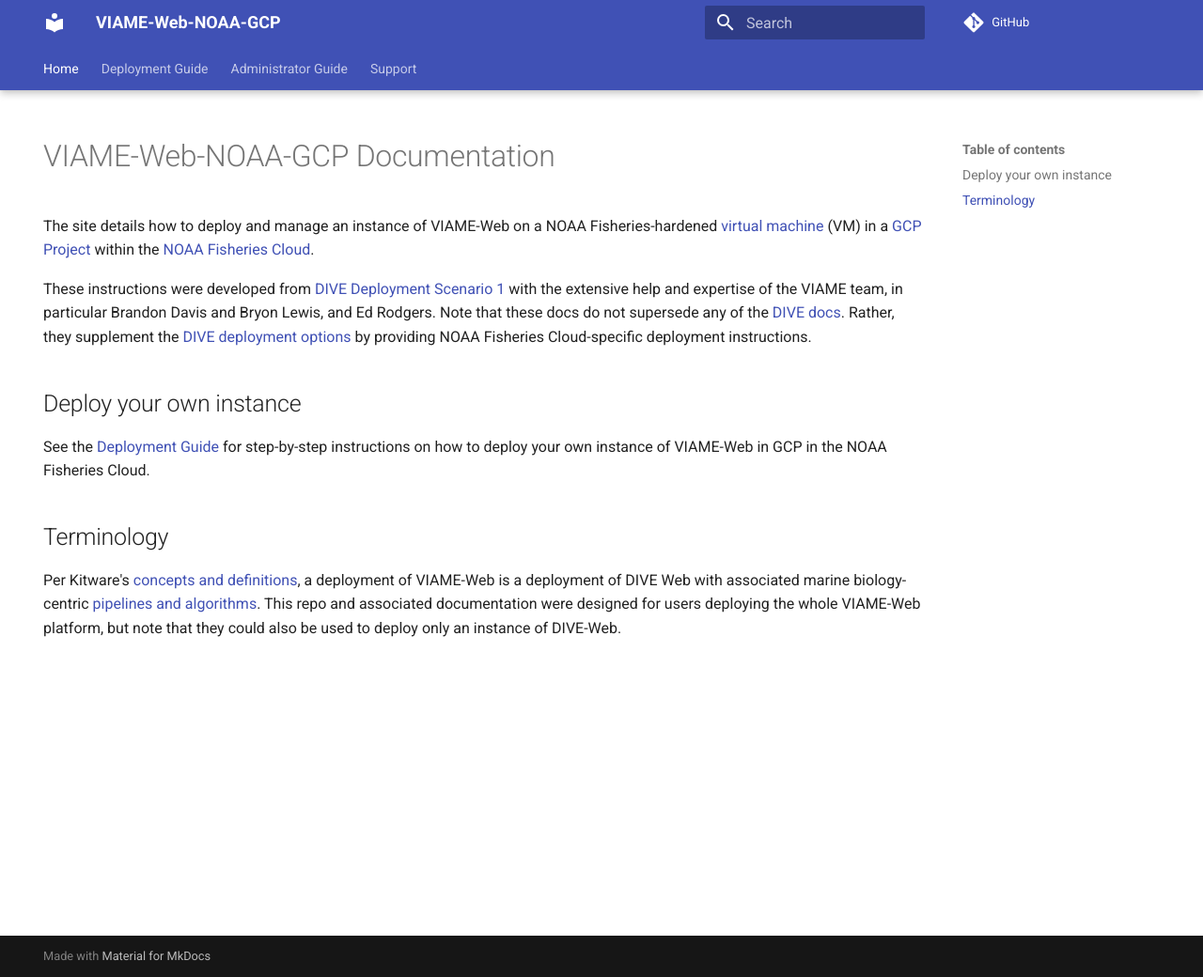
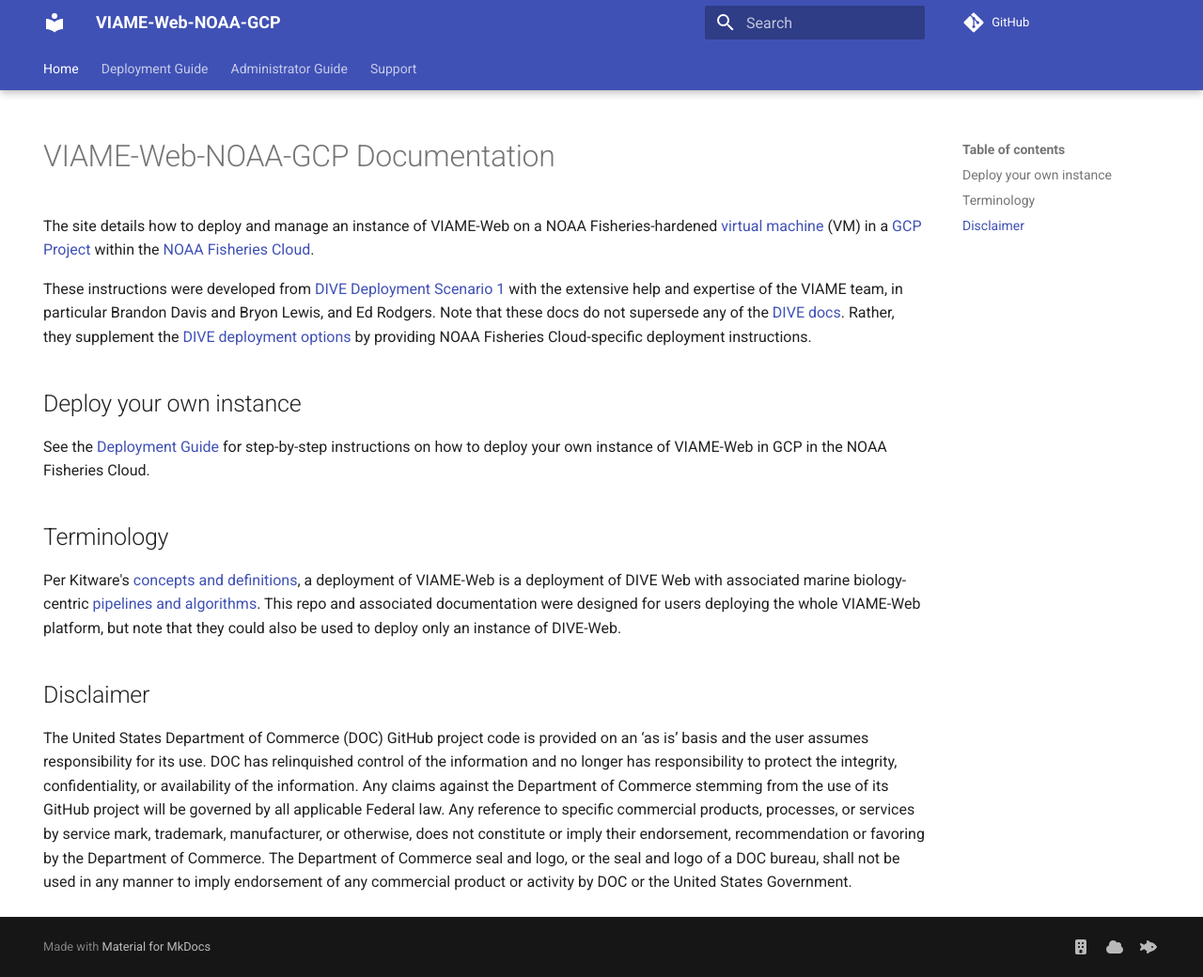
Before and after one commit to SWFSC/viame-web-noaa-gcp, an MkDocs documentation site: the page built from docs/index.md, in a window 1280 px wide and 1040 px high. Shown: the whole window at 94% size. Built offline with MkDocs 1.6.1 and Material for MkDocs 9.7.7, drawn with Linux system fonts in a browser that asks for light colours; comment, search, counter and statistics services are not loaded.

Commit message:
update disclaimer and add links

```diff
--- a/docs/index.md
+++ b/docs/index.md
@@ -16,3 +16,7 @@
 ## Terminology
 
 Per Kitware's [concepts and definitions](https://kitware.github.io/dive/#concepts-and-definitions), a deployment of VIAME-Web is a deployment of DIVE Web with associated marine biology-centric [pipelines and algorithms](admin-general.md#addon-management). This repo and associated documentation were designed for users deploying the whole VIAME-Web platform, but note that they  could also be used to deploy only an instance of DIVE-Web.
+
+## Disclaimer
+
+The United States Department of Commerce (DOC) GitHub project code is provided on an ‘as is’ basis and the user assumes responsibility for its use. DOC has relinquished control of the information and no longer has responsibility to protect the integrity, confidentiality, or availability of the information. Any claims against the Department of Commerce stemming from the use of its GitHub project will be governed by all applicable Federal law. Any reference to specific commercial products, processes, or services by service mark, trademark, manufacturer, or otherwise, does not constitute or imply their endorsement, recommendation or favoring by the Department of Commerce. The Department of Commerce seal and logo, or the seal and logo of a DOC bureau, shall not be used in any manner to imply endorsement of any commercial product or activity by DOC or the United States Government.
--- a/mkdocs.yml
+++ b/mkdocs.yml
@@ -11,6 +11,15 @@
     - navigation.tabs
     - navigation.tabs.sticky
     - navigation.expand
+
+extra:
+  social:
+    - icon: fontawesome/solid/building
+      link: https://www.commerce.gov/
+    - icon: fontawesome/solid/cloud
+      link: https://www.noaa.gov
+    - icon: fontawesome/solid/fish-fins
+      link: https://www.fisheries.noaa.gov/
 
 nav:
   - Home: index.md
```
Also changed, not shown: README.md (+1 -1 lines).
